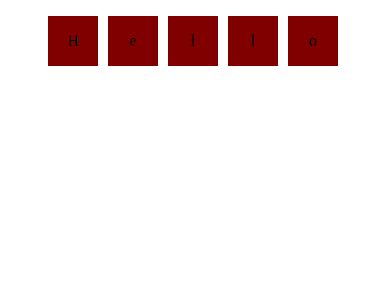
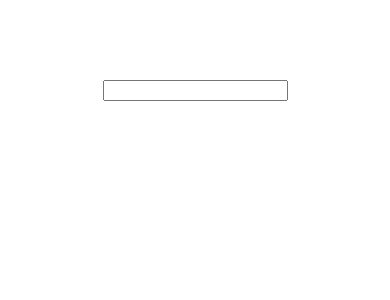
Before and after one commit to nec-trou/little-reactjs-boilerplate, a React app: page / in a window 390 px wide. Shown: the top 300 px of the page. Built offline with nearby package versions, Linux system fonts and the light colour scheme.

Commit message:
feat: add phone input

```diff
--- a/src/components/App.js
+++ b/src/components/App.js
@@ -1,14 +1,10 @@
 import React, { Component } from 'react';
-import ColorfulTiles from './ColorfulTiles'
+import PhoneInput from './PhoneInput'
 import '../styles/App.css';
 
 class App extends Component {
   render() {
-    return (
-      <div>
-        <ColorfulTiles>Hello</ColorfulTiles>
-      </div>
-    );
+    return <PhoneInput />;
   }
 }
 
--- a/src/components/ColorfulTiles.js
+++ /dev/null
@@ -1,13 +0,0 @@
-import React, { Component } from 'react';
-import Tile from './Tile';
-
-const ColorfulTiles = props => {
-    const letters = props.children.split('');
-    const tileList = letters.map((letter, index) => (
-      <Tile key={index} value={letter}></Tile>
-    ));
-
-    return <ul className={'tiles-container'}>{tileList}</ul>;
-}
-
-export default ColorfulTiles;
--- /dev/null
+++ b/src/components/PhoneInput.js
@@ -0,0 +1,74 @@
+import React, { Component } from 'react';
+import { numberBounds } from './constants';
+import '../styles/App.css';
+
+class PhoneInput extends Component {
+  constructor(props) {
+    super(props);
+    this.state = {
+      phoneNumber: ''
+    };
+    this.handleInput = this.handleInput.bind(this);
+  }
+
+  handleInput(event) {
+    const value = event.target.value;
+    const formattedNumber = this.formatInput(value, this.state.phoneNumber);
+    this.setState({
+      phoneNumber: formattedNumber || value
+    });
+  }
+
+  formatInput(value, prevState) {
+    const rawNumber = value.replace(/[^\d]/g, '').replace(/^(\+7|8|7)/, '');
+
+    if (!prevState || value.length > prevState.length) {
+      return this.createDisplayValue(rawNumber, numberBounds);
+    }
+  }
+
+  createDisplayValue(number, numberBounds) {
+    const { countryCode, carrier, sub, maxLen } = numberBounds;
+    const numLen = number.length;
+    const cut = (indexA, indexB) => number.slice(indexA, indexB);
+
+    const carrierIncluded = `+7 (${cut(0, countryCode)})`;
+    const subIncluded = `${cut(countryCode)}`;
+
+    if (numLen <= countryCode) {
+      return `+7 ${number}`;
+    }
+    if (numLen === countryCode) {
+      return `+7 (${number})}`;
+    }
+    if (numLen <= carrier) {
+      return `${carrierIncluded} ${subIncluded}`;
+    }
+    if (numLen === carrier) {
+      return `${carrierIncluded} ${subIncluded}`;
+    }
+    if (numLen <= sub) {
+      return (
+        `${carrierIncluded} ${cut(countryCode, carrier)}` +
+        `-${cut(carrier, sub)}`
+      );
+    }
+
+    return (
+      `${carrierIncluded} ${cut(countryCode, carrier)}` +
+      `-${cut(carrier, sub)}-${cut(sub, maxLen)}`
+    );
+  }
+
+  render() {
+    return (
+      <input
+        onChange={this.handleInput}
+        value={this.state.phoneNumber}
+        className={'phoneInput'}
+      />
+    );
+  }
+}
+
+export default PhoneInput;
--- a/src/components/Tile.js
+++ /dev/null
@@ -1,38 +0,0 @@
-import React, { Component } from 'react';
-
-class Tile extends Component {
-  constructor(props) {
-    super(props);
-
-    this.state = {
-      bgColor: 'maroon'
-    };
-    this.changeColor = this.changeColor.bind(this);
-  }
-
-  changeColor() {
-    const { getRandom } = this;
-    this.setState({
-      bgColor: `rgb(${getRandom(255)}, ${getRandom(255)}, ${getRandom(255)})`
-    });
-  }
-
-  getRandom(max, min = 0) {
-    let rand = min + Math.random() * (max + 1 - min);
-    return Math.floor(rand);
-  }
-
-  render() {
-    return (
-      <li
-        className={'tile'}
-        onClick={this.changeColor}
-        style={{ backgroundColor: this.state.bgColor }}
-      >
-        {this.props.value}
-      </li>
-    );
-  }
-}
-
-export default Tile;
--- /dev/null
+++ b/src/components/constants.js
@@ -0,0 +1,6 @@
+export const numberBounds = {
+  countryCode: 3,
+  carrier: 6,
+  sub: 8,
+  maxLen: 10
+};
--- a/src/styles/App.css
+++ b/src/styles/App.css
@@ -1,13 +1,5 @@
-.tiles-container {
-  display: flex;
-}
-
-.tile {
+body {
   display: flex;
   justify-content: center;
-  align-items: center;
-  height: 50px;
-  width: 50px;
-  margin-right: 10px;
-  background: maroon;
+  margin-top: 5rem;
 }
```
